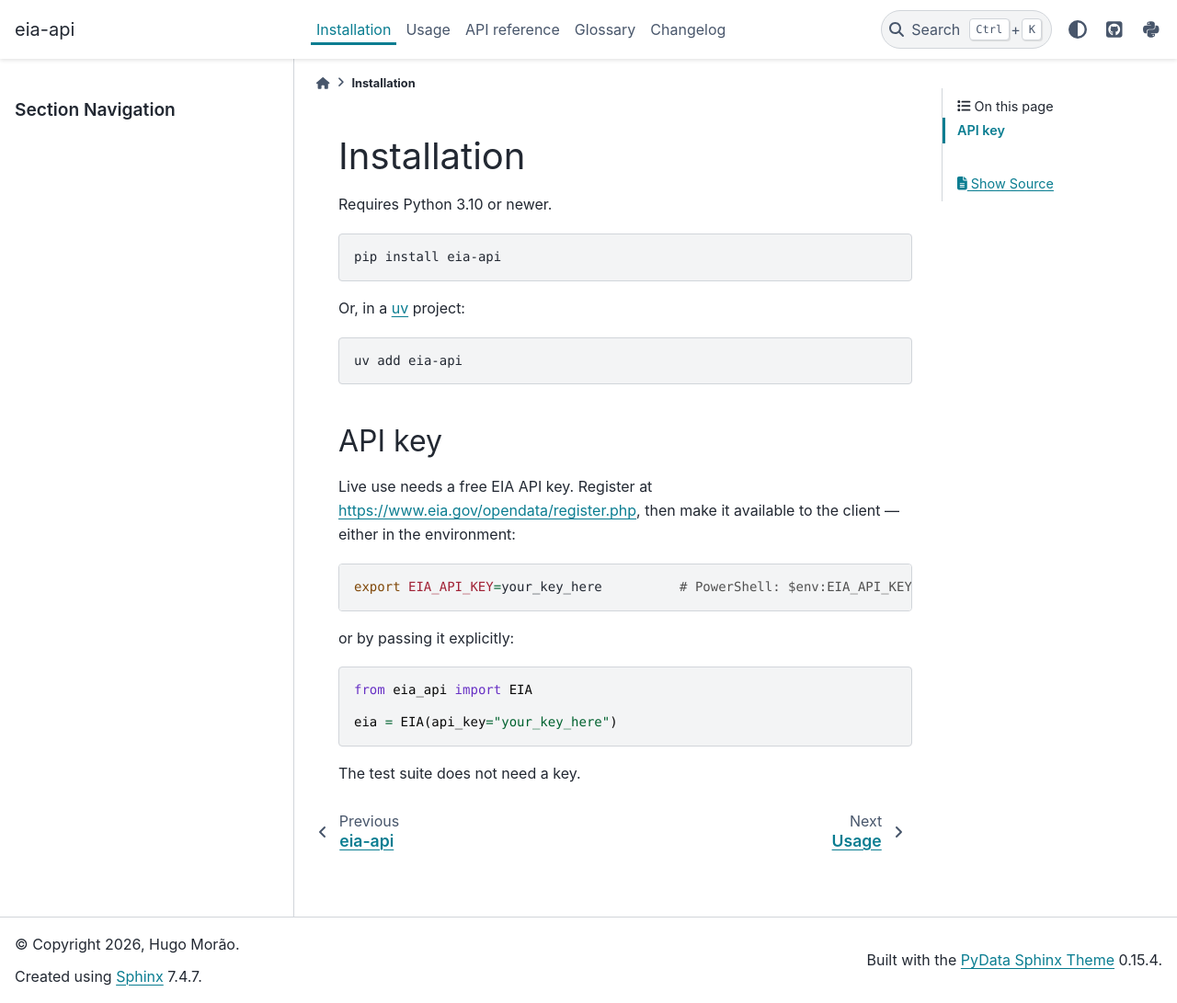
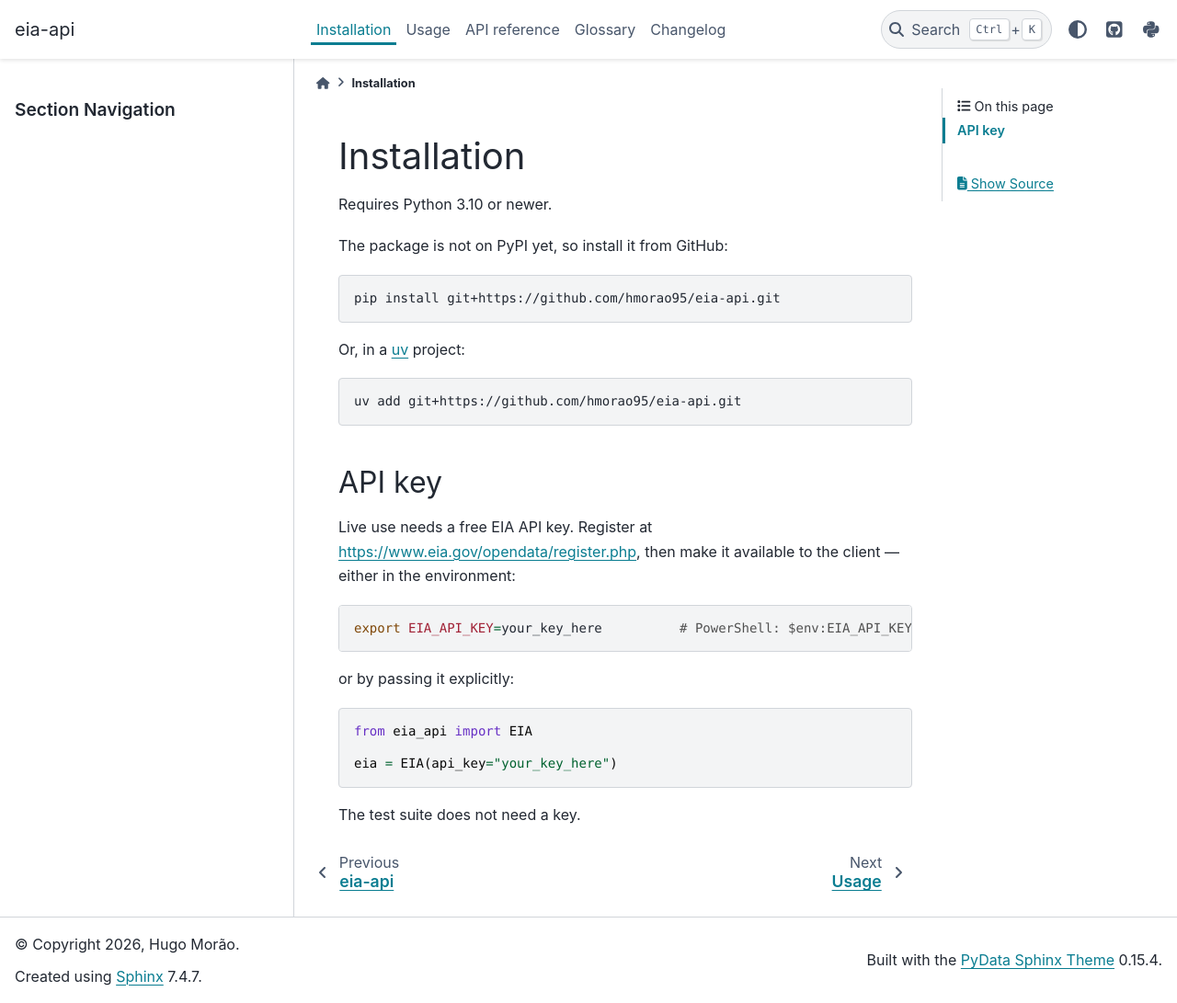
Before and after one commit to hmorao95/eia-api, a Sphinx documentation site: the page built from docs/installation.md, in a window 1280 px wide and 1091 px high. Shown: the whole window at 92% size. Built offline with Sphinx 7.4.7 and the PyData theme 0.15.4, drawn with Linux system fonts in a browser that asks for light colours.

Commit message:
Stop pointing to PyPI, where the package is not published (#7)

````diff
--- a/docs/installation.md
+++ b/docs/installation.md
@@ -2,14 +2,16 @@
 
 Requires Python 3.10 or newer.
 
+The package is not on PyPI yet, so install it from GitHub:
+
 ```bash
-pip install eia-api
+pip install git+https://github.com/hmorao95/eia-api.git
 ```
 
 Or, in a [uv](https://docs.astral.sh/uv/) project:
 
 ```bash
-uv add eia-api
+uv add git+https://github.com/hmorao95/eia-api.git
 ```
 
 ## API key
````
Also changed, not shown: CHANGELOG.md (+6 -0 lines), README.md (+4 -4 lines), 1 other file.
